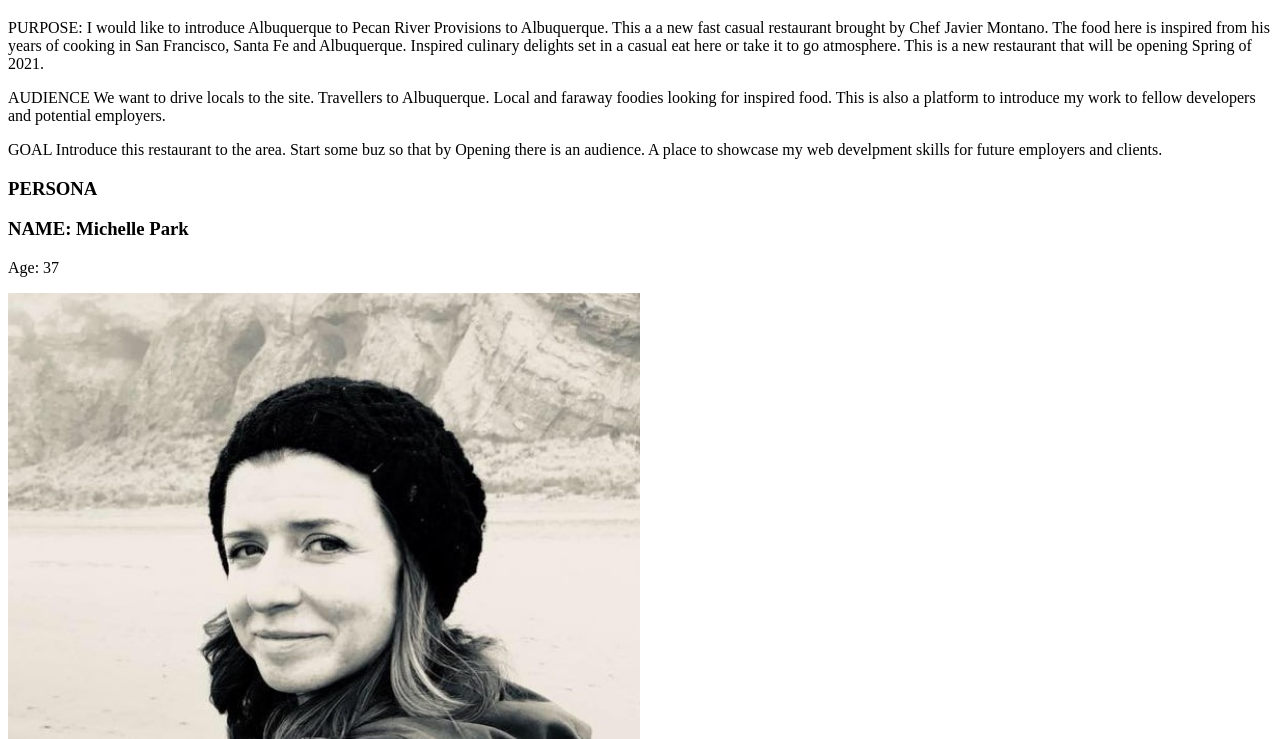
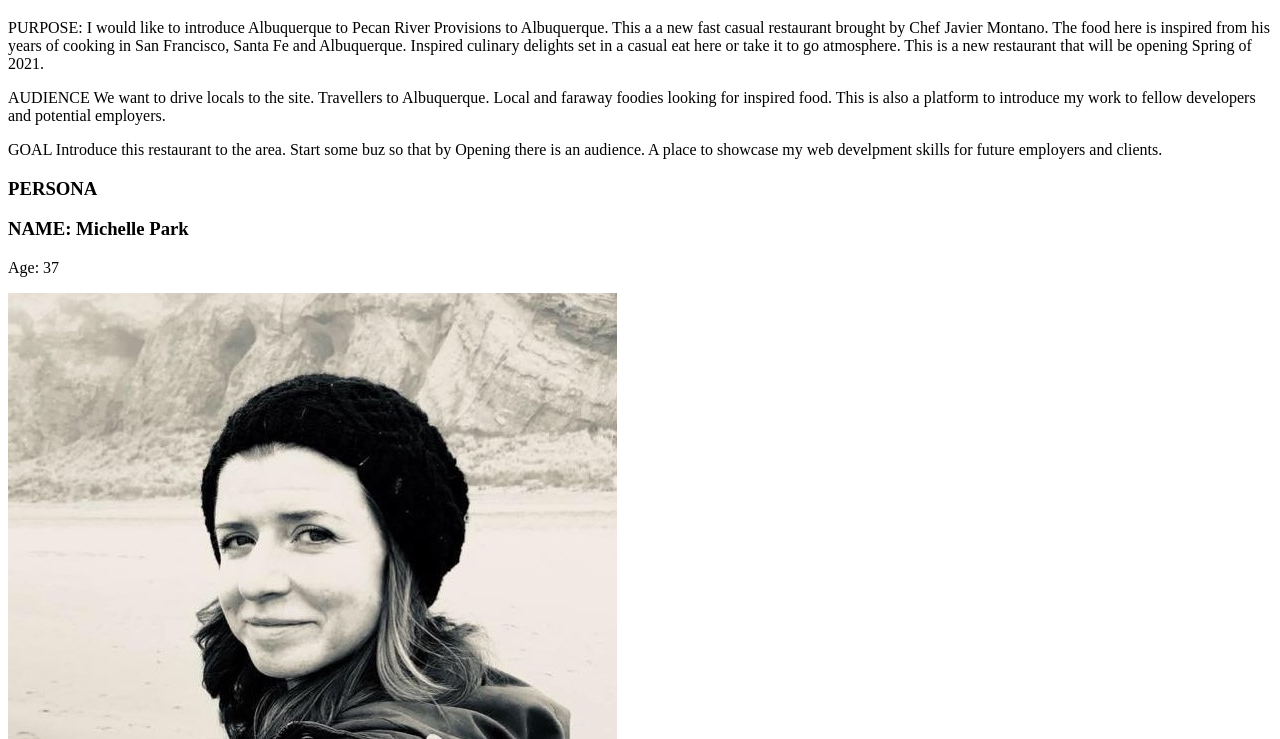
Before and after one commit to MollyMontano/my-pwp-mollymontano, a plain HTML site: page public_html/documentation/milestone-1.html in a window 1280 px wide. Shown: the part 61-800 px from the top of the page. Drawn offline with Linux system fonts and the light colour scheme.

Commit message:
adjusted persona image

```diff
--- a/public_html/documentation/milestone-1.html
+++ b/public_html/documentation/milestone-1.html
@@ -31,7 +31,7 @@
     <div>
 
     </div>
-<img src="Michelle%20Park%20coat%20(2).jpg" alt="Michelle Park" width="50%" height="50%"/>
+<img src="Michelle%20Park%20coat%20(2).jpg" alt="Michelle Park" max-width="50%" max-height="50%"/>
     <div>
         <p>Profession: Outside Sales Representative for a Zuna Corporation, a commercial printer.
         They can print anything from reports, posters and all kinds of personlized shwag like mugs,
```
